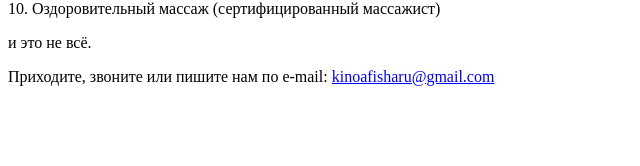
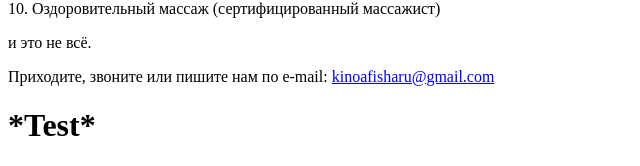
Before and after one commit to XenaWarrior85/kmnk.info, a Django app: page / in a window 1280 px wide. Shown: the part 756-922 px from the top of the page, without its empty margins (0-640 px from the left). Before the commit the page ends 842 px from the top, so only its background shows below. Run offline with Django 3.2, Linux system fonts and the light colour scheme.

Commit message:
test commit for project
Test #1

```diff
--- a/place/templates/main.html
+++ b/place/templates/main.html
@@ -26,5 +26,6 @@
     10. Оздоровительный массаж (сертифицированный массажист)<p>
     и это не всё.<p>
     Приходите, звоните или пишите нам по e-mail: <a href="mailto:kinoafisharu@gmail.com">kinoafisharu@gmail.com</a><p>
+    <h1>*Test*</h1>
 </body>
 </html>
```
